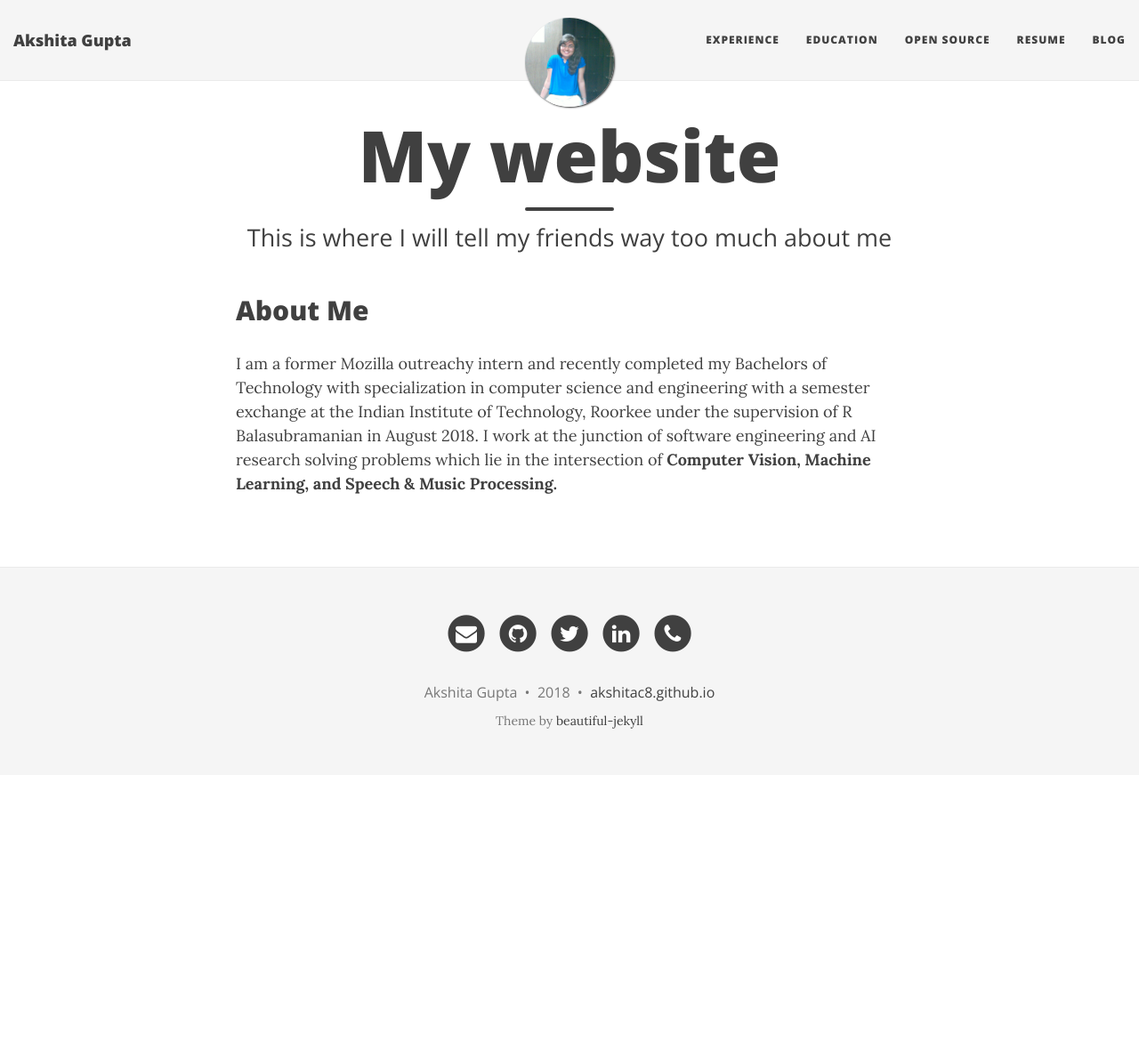
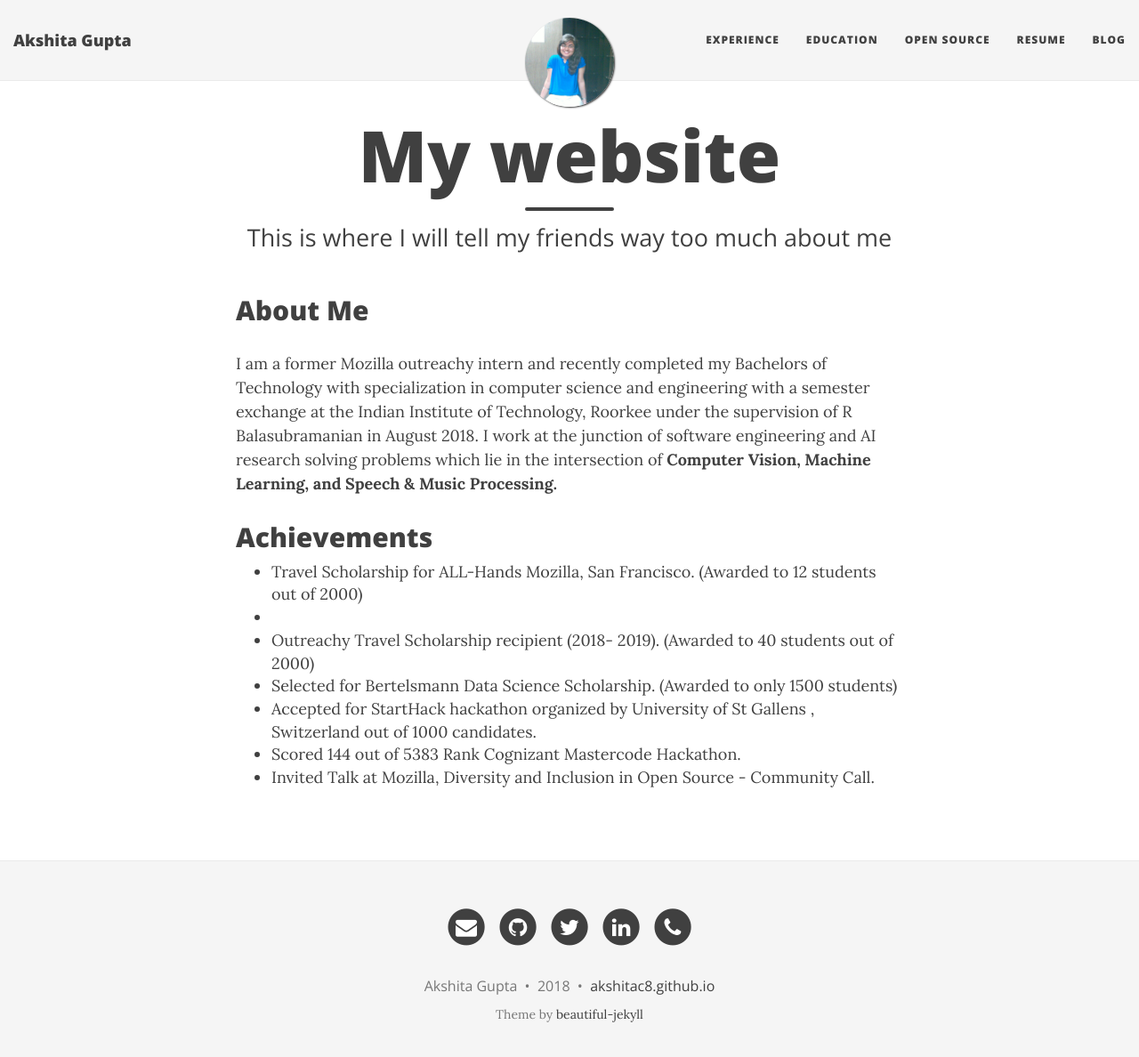
Before and after one commit to akshitac8/akshitac8.github.io, a Jekyll site: the page built from index.html, in a window 1280 px wide and 1201 px high. Shown: the top 1188 px of the window at 89% size. Built offline with Jekyll 4.4.1, drawn with Linux system fonts in a browser that asks for light colours; nearby versions of some CDN libraries; the list of posts is cut into pages by our own code.

Commit message:
Update page.html

```diff
--- a/_layouts/page.html
+++ b/_layouts/page.html
@@ -12,6 +12,15 @@ layout: base
         <p>
             I am a former Mozilla outreachy intern and recently completed my Bachelors of Technology with specialization in computer science and engineering with a semester exchange at the Indian Institute of Technology, Roorkee under the supervision of  R Balasubramanian in August 2018. I work at the junction of software engineering and AI research solving problems which lie in the intersection of <b>Computer Vision, Machine Learning, and Speech & Music Processing.</b>
         </p>
+        <h2>Achievements</h2>
+        <ul>
+          <li>Travel Scholarship for ALL-Hands Mozilla, San Francisco. (Awarded to 12 students out of 2000)<li>
+          <li>Outreachy Travel Scholarship recipient (2018- 2019). (Awarded to 40 students out of 2000)</li>
+          <li>Selected for Bertelsmann Data Science Scholarship. (Awarded to only 1500 students)</li>
+          <li>Accepted for StartHack hackathon organized by University of St Gallens , Switzerland out of 1000 candidates.</li>
+          <li>Scored 144 out of 5383 Rank Cognizant Mastercode Hackathon.</li>
+          <li>Invited Talk at Mozilla, Diversity and Inclusion in Open Source - Community Call.</li>
+        </ul>
       </p>
     </div>
   </div>
```
